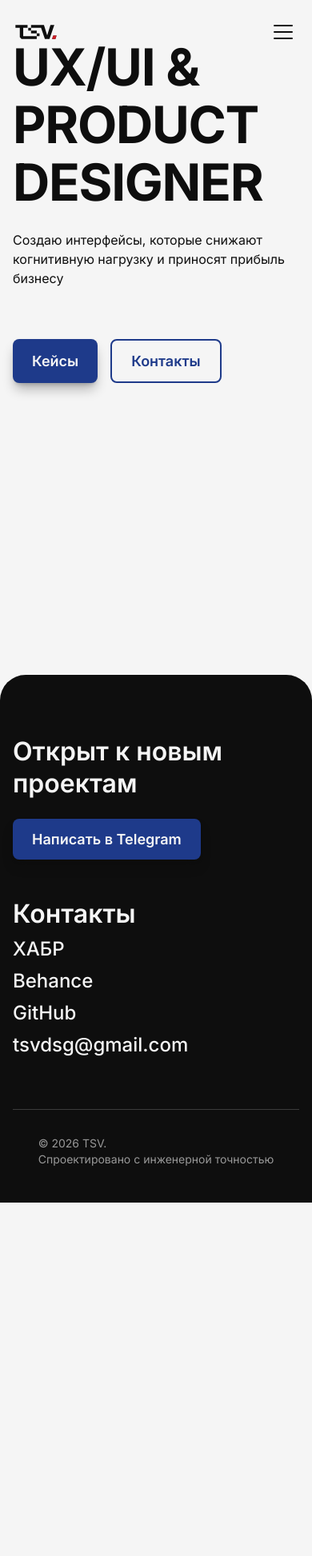
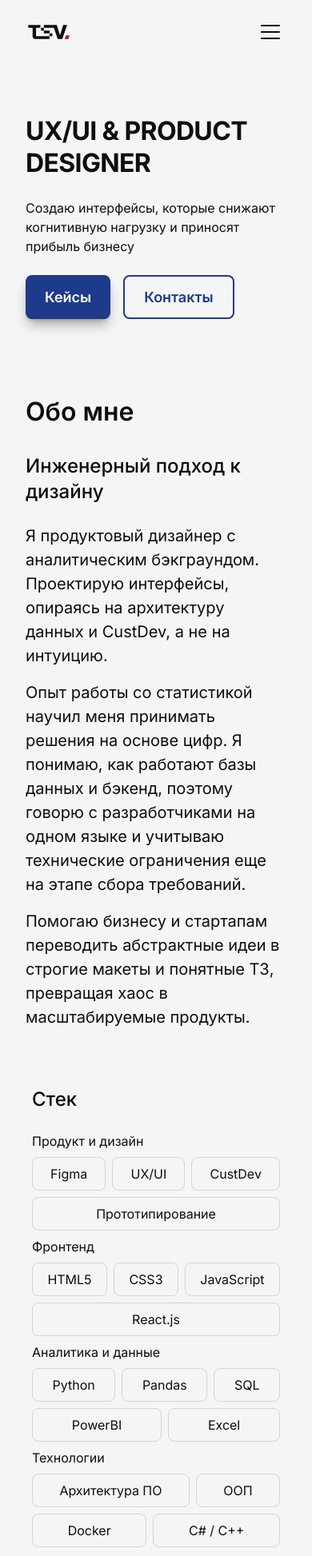
Before and after one commit to ne7z1/tsv-portfolio, a Next.js app: page / in a window 390 px wide. Shown: the top 1946 px of the page at 80% size. Before the commit the page ends 1504 px from the top, so only its background shows below. Built offline with nearby package versions, Linux system fonts and the light colour scheme.

Commit message:
fix: идеальная адаптивность, ровная шапка и плавный скролл по якорям

```diff
--- a/src/app/globals.css
+++ b/src/app/globals.css
@@ -1,4 +1,8 @@
 @import "tailwindcss";
+
+html {
+  scroll-behavior: smooth;
+}
 
 @theme {
   /* Фоны и текст */
--- a/src/app/page.js
+++ b/src/app/page.js
@@ -1,19 +1,20 @@
 import Button from "@/components/ui/Button";
 import Image from "next/image";
+import About from "@/components/sections/About";
 
 export default function Home() {
   return (
-    <main className="min-h-screen bg-bg-primary py-12 md:py-24">
+    <main className="min-h-screen bg-bg-primary pt-32 lg:pt-40 pb-12 lg:pb-24">
 
       <section className="max-w-[1440px] mx-auto px-4 md:px-12 lg:px-[120px]">
 
-        <div className="flex flex-col lg:flex-row justify-between items-center gap-12 lg:gap-l">
+        <div className="flex flex-col lg:flex-row justify-between items-stretch gap-12 lg:gap-l">
 
           {/* Левая колонка*/}
-          <div className="flex flex-col gap-l w-full max-w-[640px]">
+          <div className="flex flex-col gap-6 w-full max-w-[640px] p-4 lg:p-m">
 
             <div className="flex flex-col gap-m">
-              <h1 className="text-h1 font-bold text-text-main tracking-h1">
+              <h1 className="text-h2 md:text-h1 font-bold text-text-main tracking-h1">
                 UX/UI & PRODUCT<br />DESIGNER
               </h1>
               <p className="text-body font-normal text-text-main max-w-[480px]">
@@ -33,12 +34,15 @@ export default function Home() {
           </div>
 
           {/* =Правая колонка */}
-          <div className="hidden lg:block w-full max-w-[496px] relative aspect-[496/374] rounded-lg overflow-hidden bg-bg-third shrink-0">
-            {/* <Image src="/hero-image.jpg" alt="Hero" fill className="object-cover" priority /> */}
+          <div className="hidden lg:block w-full max-w-[496px] p-4 lg:p-m">
+            <div className="w-full h-full bg-bg-third rounded-2xl flex items-center justify-center">
+              <span className="text-text-main/50 text-center px-4"></span>
+            </div>
           </div>
 
         </div>
       </section>
+      <About />
 
     </main>
   );
--- a/src/components/layout/Footer.jsx
+++ b/src/components/layout/Footer.jsx
@@ -17,13 +17,13 @@ export default function Footer() {
     }
 
     return(
-        <footer className="bg-text-main text-bg-primary py-s12 md:py-m rounded-t-[32px] md:rounded-t-[16px]">
+        <footer id="contacts" className="bg-text-main text-bg-primary py-s12 md:py-m rounded-t-[32px] md:rounded-t-[16px]">
             {/* контейнер */}
             <div className="max-w-[1440px] mx-auto px-4 lg:px-xl pt-16 lg:pt-xl pb-8 lg:pb-l">
                 {/* сетка на два колоннки */}
                 <div className="grid grid-cols-1 md:grid-cols-2 gap-12 md:gap-l mb-16 md:mb-24">
                     {/* левая колонка */}
-                    <div className="flex flex-col gap-m md:gap-xl items-start">
+                    <div className="flex flex-col gap-s md:gap-m items-start w-full max-w-[640px] p-4 lg:p-m">
                         <h2 className="text-h2 font-semibold leading-tight">
                             Открыт к новым проектам
                         </h2>
@@ -33,7 +33,7 @@ export default function Footer() {
                     </div>
 
                     {/* Правая колонка */}
-                    <div className="flex flex-col gap-xs md:gap-m">
+                    <div className="flex flex-col gap-s md:gap-m items-start w-full max-w-[496px] shrink-0 p-4 lg:p-m">
                         <h2 className="text-h2 font-semibold leading-tight">
                             Контакты
                         </h2>
@@ -92,10 +92,10 @@ export default function Footer() {
                 }`}
             >
                 {/* Иконка галочки */}
-                <svg width="24" height="24" viewBox="0 0 24 24" fill="none" stroke="currentColor" strokeWidth="4" strokeLinecap="round" strokeLinejoin="round">
+                <svg width="24" height="24" viewBox="0 0 24 24" fill="none" stroke="currentColor" strokeWidth="3" strokeLinecap="round" strokeLinejoin="round">
                 <polyline points="20 6 9 17 4 12"></polyline>
                 </svg>
-                <span className="font-medium text-[16px]">Email скопирован в буфер!</span>
+                <span className="font-medium text-body">Email скопирован в буфер!</span>
             </div>
         </footer>
     )
--- a/src/components/layout/Header.jsx
+++ b/src/components/layout/Header.jsx
@@ -2,13 +2,12 @@
 
 import { useState, useEffect } from "react";
 import Link from "next/link";
-import Image from "next/image";
 import Button from "@/components/ui/Button";
 
 export default function Header(){
     const [isMenuOpen, setIsMenuOpen] = useState(false);
     const [isVisible, setIsVisible] = useState(true);
-    const [lastSrollY, setLastScrollY] = useState(0);
+    const [lastScrollY, setLastScrollY] = useState(0); // Исправил опечатку :)
     const [isScrolled, setIsScrolled] = useState(false);
 
     useEffect(() => {
@@ -18,7 +17,7 @@ useEffect(() => {
             setIsScrolled(currentScrollY > 20);
 
             if (window.innerWidth < 768) {
-            if (currentScrollY > lastSrollY && currentScrollY > 80) {
+                if (currentScrollY > lastScrollY && currentScrollY > 80) {
                     setIsVisible(false);
                     setIsMenuOpen(false);
                 } else {
@@ -33,7 +32,7 @@ useEffect(() => {
 
         window.addEventListener("scroll", handleScroll);
         return () => window.removeEventListener("scroll", handleScroll);
-}, [lastSrollY]);
+    }, [lastScrollY]);
 
     return (
         <header
@@ -43,12 +42,11 @@ return (
             isMenuOpen
               ? "bg-bg-primary shadow-md"
               : isScrolled
-          ? "bg-bg-primary/90 backdrop-blut-md shadow-md"
+              ? "bg-bg-primary/90 backdrop-blur-md shadow-md"
               : "bg-transparent"
           }`}
         >
-      {/* Главный контейнер */}
-      <div className="max-w-[1440px] mx-auto px-4 md:px-12 lg:px-[120px] h-[80px] flex justify-between items-center">
+          <div className="max-w-[1440px] mx-auto px-[32px] lg:px-[144px] h-[80px] flex justify-between items-center">
 
             {/* Логотип */}
             <Link href="/" className="hover:opacity-80 transition-opacity">
@@ -58,7 +56,7 @@ return (
             {/* Десктопное меню */}
             <nav className="hidden md:flex gap-xs items-center">
                 <Button variant="text" href="#about" className="text-caption font-medium">Обо мне</Button>
-            <Button variant="text" href="#case" className="text-caption font-medium">Кейсы</Button>
+                <Button variant="text" href="#cases" className="text-caption font-medium">Кейсы</Button>
                 <Button variant="text" href="#contacts" className="text-caption font-medium">Контакты</Button>
                 <Button variant="text" href="#graphic" className="text-caption font-medium">Графика</Button>
             </nav>
@@ -66,20 +64,21 @@ return (
             {/* Мобильная кнопка Бургер */}
             <button
               onClick={() => setIsMenuOpen(!isMenuOpen)}
-          className="md:hidden flex flex-col justify-center items-center w-10 h-10 space-y-[6px]"
+              className="md:hidden relative flex flex-col justify-center items-center w-10 h-10 outline-none focus:outline-none active:outline-none"
+              style={{ WebkitTapHighlightColor: 'transparent' }}
               aria-label="Toggle menu"
             >
-          {/* Три полоски бургера, которые превращаются в крестик при открытии */}
-          <span className={`block w-6 h-[2px] bg-text-main rounded-full transition-transform duration-300 ${isMenuOpen ? "rotate-45 translate-y-[8px]" : ""}`}></span>
-          <span className={`block w-6 h-[2px] bg-text-main rounded-full transition-opacity duration-300 ${isMenuOpen ? "opacity-0" : ""}`}></span>
-          <span className={`block w-6 h-[2px] bg-text-main rounded-full transition-transform duration-300 ${isMenuOpen ? "-rotate-45 -translate-y-[8px]" : ""}`}></span>
+              {/* Бургер */}
+              <span className={`absolute h-[2px] w-6 bg-text-main rounded-full transition-all duration-300 ${isMenuOpen ? "rotate-45" : "-translate-y-2"}`}></span>
+              <span className={`absolute h-[2px] w-6 bg-text-main rounded-full transition-all duration-300 ${isMenuOpen ? "opacity-0" : "opacity-100"}`}></span>
+              <span className={`absolute h-[2px] w-6 bg-text-main rounded-full transition-all duration-300 ${isMenuOpen ? "-rotate-45" : "translate-y-2"}`}></span>
             </button>
           </div>
 
           {/* Мобильное выпадающее меню */}
           <div
             className={`md:hidden absolute top-[80px] left-0 w-full bg-bg-primary transition-all duration-300 overflow-hidden ${
-          isMenuOpen ? "max-h-[300px] opacity-100 py-4" : "max-h-0 opacity-0 py-0"
+              isMenuOpen ? "max-h-[300px] opacity-100 py-4 shadow-md" : "max-h-0 opacity-0 py-0"
             }`}
           >
             <div className="flex flex-col items-center gap-s">
--- /dev/null
+++ b/src/components/sections/About.jsx
@@ -0,0 +1,101 @@
+import Chip from "@/components/ui/Chip";
+
+export default function About() {
+  return (
+    <section id="about" className="bg-bg-primary">
+      <div className="max-w-[1440px] mx-auto px-4 py-16 lg:p-[120px]">
+
+        <h2 className="text-h2 font-semibold text-text-main p-4 lg:p-m">
+          Обо мне
+        </h2>
+
+        <div className="grid grid-cols-1 lg:grid-cols-2 gap-8 lg:gap-l w-full">
+
+          {/* левый блок */}
+          <div className="flex flex-col gap-6 lg:gap-m p-4 lg:p-m w-full">
+            <h3 className="text-h3 font-medium text-text-main">
+              Инженерный подход к дизайну
+            </h3>
+
+            <div className="flex flex-col gap-4 text-[20px] leading-[30px] font-normal text-text-main">
+              <p>
+                Я продуктовый дизайнер с аналитическим бэкграундом. Проектирую интерфейсы,
+                опираясь на архитектуру данных и CustDev, а не на интуицию.
+              </p>
+              <p>
+                Опыт работы со статистикой научил меня принимать решения на основе цифр.
+                Я понимаю, как работают базы данных и бэкенд, поэтому говорю с разработчиками на одном языке
+                и учитываю технические ограничения еще на этапе сбора требований.
+              </p>
+              <p>
+                Помогаю бизнесу и стартапам переводить абстрактные идеи в строгие макеты и понятные ТЗ,
+                превращая хаос в масштабируемые продукты.
+              </p>
+            </div>
+          </div>
+
+          {/* Правй блок*/}
+          <div className="flex flex-col gap-m p-m w-full">
+            <h3 className="text-h3 font-medium text-text-main">Стек</h3>
+
+            {/* Список категорий */}
+            <div className="flex flex-col gap-xs">
+
+              <div className="flex flex-col gap-xs">
+                <span className="text-body font-normal text-text-main">Продукт и дизайн</span>
+                <div className="flex flex-wrap gap-xs">
+                  <Chip>Figma</Chip>
+                  <Chip>UX/UI</Chip>
+                  <Chip>CustDev</Chip>
+                  <Chip>Прототипирование</Chip>
+                </div>
+              </div>
+
+              <div className="flex flex-col gap-xs">
+                <span className="text-body font-normal text-text-main">Фронтенд</span>
+                <div className="flex flex-wrap gap-xs">
+                  <Chip>HTML5</Chip>
+                  <Chip>CSS3</Chip>
+                  <Chip>JavaScript</Chip>
+                  <Chip>React.js</Chip>
+                </div>
+              </div>
+
+              <div className="flex flex-col gap-xs">
+                <span className="text-body font-normal text-text-main">Аналитика и данные</span>
+                <div className="flex flex-wrap gap-xs">
+                  <Chip>Python</Chip>
+                  <Chip>Pandas</Chip>
+                  <Chip>SQL</Chip>
+                  <Chip>PowerBI</Chip>
+                  <Chip>Excel</Chip>
+                </div>
+              </div>
+
+              <div className="flex flex-col gap-xs">
+                <span className="text-body font-normal text-text-main">Технологии</span>
+                <div className="flex flex-wrap gap-xs">
+                  <Chip>Архитектура ПО</Chip>
+                  <Chip>ООП</Chip>
+                  <Chip>Docker</Chip>
+                  <Chip>C# / C++</Chip>
+                </div>
+              </div>
+
+              <div className="flex flex-col gap-xs">
+                <span className="text-body font-normal text-text-main">Soft Skills</span>
+                <ul className="list-disc list-inside text-body font-normal text-text-main space-y-xs    ">
+                  <li>Перевод бизнес-требований в код</li>
+                  <li>Автономность</li>
+                  <li>English B2</li>
+                </ul>
+              </div>
+
+            </div>
+          </div>
+
+        </div>
+      </div>
+    </section>
+  );
+}
--- a/src/components/ui/Button.jsx
+++ b/src/components/ui/Button.jsx
@@ -43,8 +43,18 @@ export default function Button({
 
     const combinedClasses = `${baseStyles} ${variants[variant]} ${className}`;
 
-  if (href && !disabled) {
-    const isExternal = href.startsWith('http') || href.startsWith('mailto');
+    if (href && !disabled) {
+    // МАГИЯ ЗДЕСЬ: Теперь проверяем не только http, но и якоря (#)
+      const isExternalOrAnchor = href.startsWith('http') || href.startsWith('mailto') || href.startsWith('#');
+
+      if (isExternalOrAnchor) {
+        // Для внешних сайтов и ЯКОРЕЙ используем обычный тег <a>
+        return (
+          <a href={href} className={combinedClasses} {...props}>
+            <span>{children}</span>
+          </a>
+        );
+    }
 
     if (isExternal) {
       return (
--- /dev/null
+++ b/src/components/ui/Chip.jsx
@@ -0,0 +1,15 @@
+export default function Chip({ children, className = "" }) {
+  return (
+    <span
+      className={`
+        flex grow inline-flex items-center justify-center
+        px-s py-xs
+        border border-[#CBD5E1] rounded-lg
+        text-body text-text-main
+        ${className}
+      `}
+    >
+      {children}
+    </span>
+  );
+}
```
Also changed, not shown: src/components/ui/Tag.jsx (deleted). Lines whose indentation alone changed are shown as unchanged.
